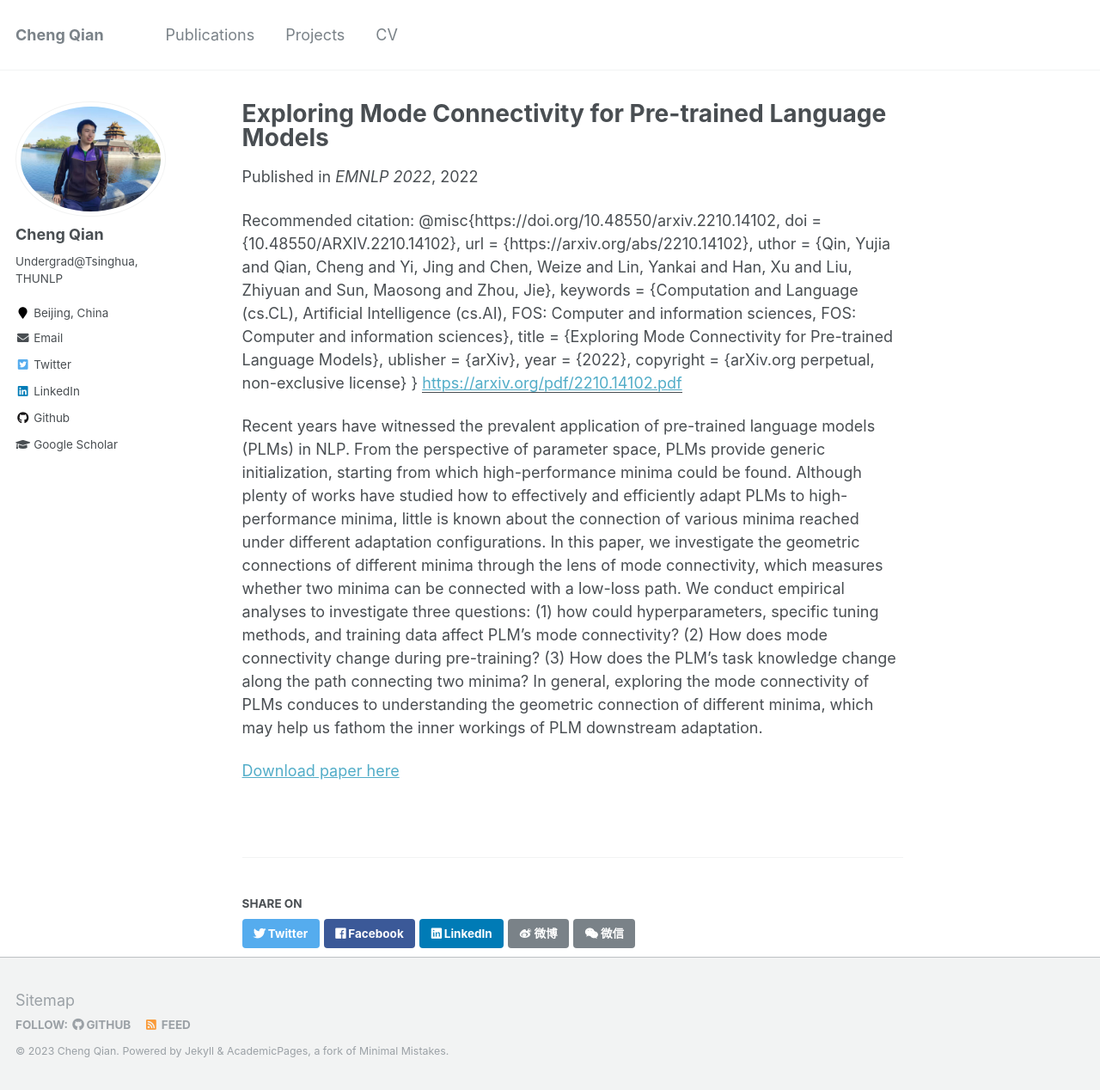
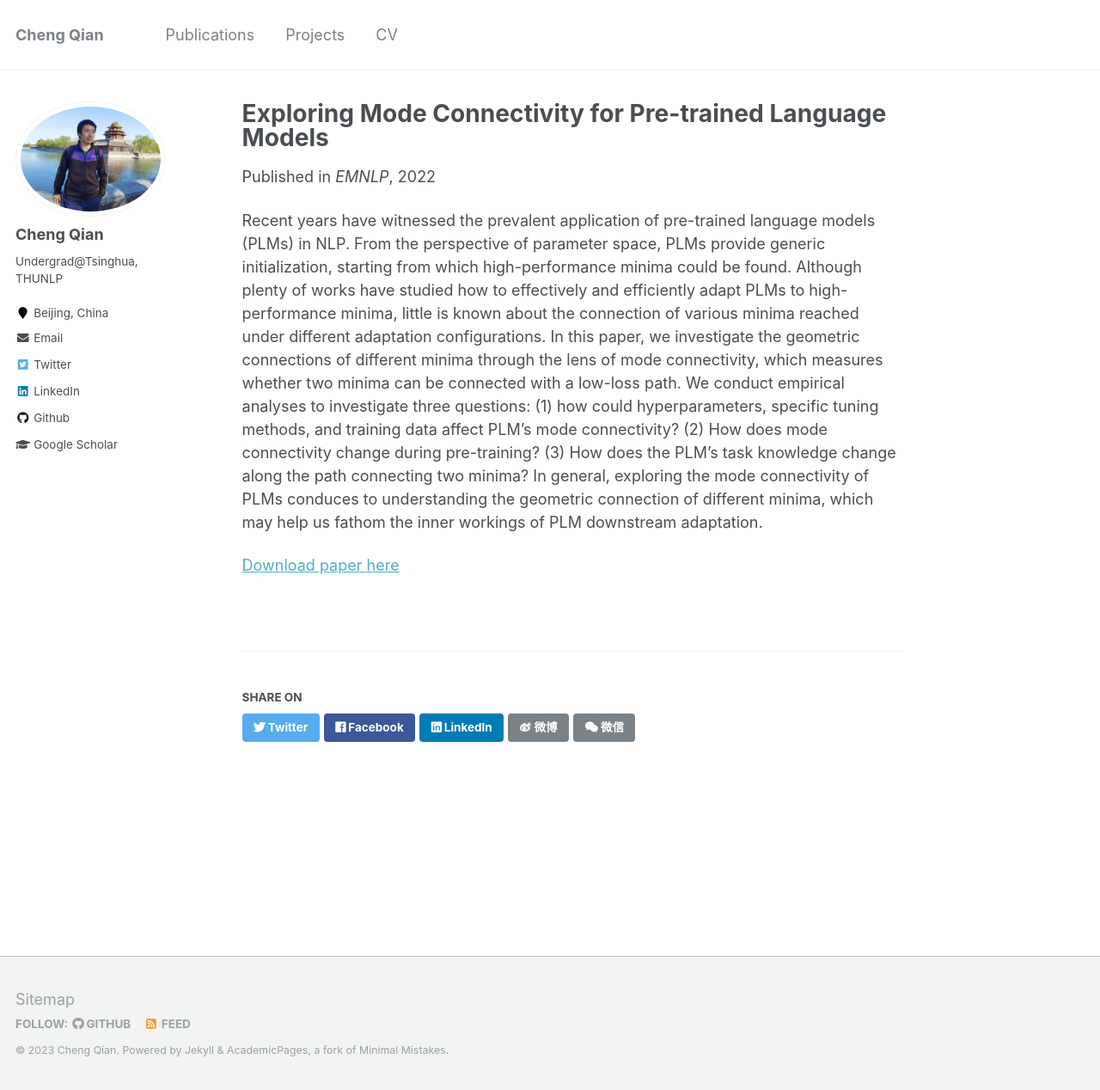
Before and after one commit to qiancheng0/qiancheng0.github.io, a Jekyll site: the page built from _publications/2022-10-25-Connectivity.md, in a window 1280 px wide and 1268 px high. Shown: the whole window at 86% size. Built offline with Jekyll 4.4.1, drawn with Linux system fonts in a browser that asks for light colours.

Commit message:
Finish Publication Writing

```diff
--- a/_publications/2022-10-25-Connectivity.md
+++ b/_publications/2022-10-25-Connectivity.md
@@ -4,9 +4,9 @@ collection: publications
 permalink: /publication/2022-10-25-Connectivity
 excerpt: 'The paper analytically and empirically investigates the mode connectivity of pre-trained language models'
 date: 2022-10-25
-venue: 'EMNLP 2022'
+venue: 'EMNLP'
 paperurl: 'https://arxiv.org/pdf/2210.14102.pdf'
-citation: '@misc{https://doi.org/10.48550/arxiv.2210.14102, doi = {10.48550/ARXIV.2210.14102}, url = {https://arxiv.org/abs/2210.14102}, uthor = {Qin, Yujia and Qian, Cheng and Yi, Jing and Chen, Weize and Lin, Yankai and Han, Xu and Liu, Zhiyuan and Sun, Maosong and Zhou, Jie}, keywords = {Computation and Language (cs.CL), Artificial Intelligence (cs.AI), FOS: Computer and information sciences, FOS: Computer and information sciences}, title = {Exploring Mode Connectivity for Pre-trained Language Models}, ublisher = {arXiv}, year = {2022}, copyright = {arXiv.org perpetual, non-exclusive license} }'
+# citation: '@misc{https://doi.org/10.48550/arxiv.2210.14102, doi = {10.48550/ARXIV.2210.14102}, url = {https://arxiv.org/abs/2210.14102}, uthor = {Qin, Yujia and Qian, Cheng and Yi, Jing and Chen, Weize and Lin, Yankai and Han, Xu and Liu, Zhiyuan and Sun, Maosong and Zhou, Jie}, keywords = {Computation and Language (cs.CL), Artificial Intelligence (cs.AI), FOS: Computer and information sciences, FOS: Computer and information sciences}, title = {Exploring Mode Connectivity for Pre-trained Language Models}, ublisher = {arXiv}, year = {2022}, copyright = {arXiv.org perpetual, non-exclusive license} }'
 ---
 
 Recent years have witnessed the prevalent application of pre-trained language models (PLMs) in NLP. From the perspective of parameter space, PLMs provide generic initialization, starting from which high-performance minima could be found. Although plenty of works have studied how to effectively and efficiently adapt PLMs to high-performance minima, little is known about the connection of various minima reached under different adaptation configurations. In this paper, we investigate the geometric connections of different minima through the lens of mode connectivity, which measures whether two minima can be connected with a low-loss path. We conduct empirical analyses to investigate three questions: (1) how could hyperparameters, specific tuning methods, and training data affect PLM's mode connectivity? (2) How does mode connectivity change during pre-training? (3) How does the PLM's task knowledge change along the path connecting two minima? In general, exploring the mode connectivity of PLMs conduces to understanding the geometric connection of different minima, which may help us fathom the inner workings of PLM downstream adaptation.
```
